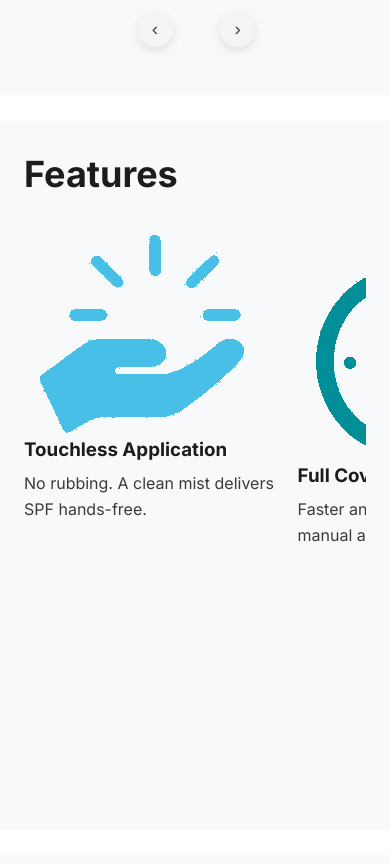
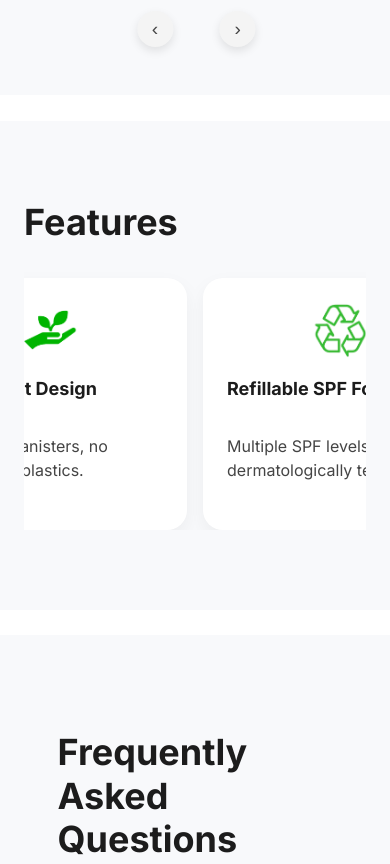
Before and after one commit to SolarMist1/SolarMist, a plain HTML site: page index.html in a window 390 px wide. Shown: the part 2980-3844 px from the top of the page. Drawn offline with Linux system fonts and the light colour scheme.

```diff
--- a/style.css
+++ b/style.css
@@ -1310,6 +1310,105 @@ text-shadow: 0 2px 8px rgba(0, 0, 0, 0.5);
 }
 
 
+/*******************************
+  FEATURES SECTION
+*******************************/
+
+.features-section {
+  padding-top: 5rem;
+  padding-bottom: 5rem;
+}
+
+.features-grid {
+  display: grid;
+  grid-template-columns: repeat(4, 1fr); /* Desktop: 4 columns */
+  gap: 1rem;
+  padding-top: 2rem;
+  justify-content: center;   /* 👈 Ensures rows are centered even if not full width */
+}
+
+.features-section h2 {
+  font-family: "Inter", sans-serif;
+  font-size: 2.25rem;
+  font-weight: 700;
+  margin-bottom: 0.1rem;
+  text-align: left;
+}
+
+.feature {
+  background-color: #fff;
+  border-radius: 20px;
+  padding: 2rem;
+  box-shadow: 0 8px 20px rgba(0, 0, 0, 0.05);
+  transition: transform 0.3s ease;
+  display: flex;
+  flex-direction: column;
+  align-items: center;
+  text-align: left;
+}
+
+.feature:hover {
+  transform: translateY(-4px);
+}
+
+.feature-image {
+  width: 64px;
+  height: 64px;
+  margin-bottom: 1.25rem;
+  display: flex;
+  align-items: center;
+  justify-content: center;
+}
+
+.feature-image img {
+  width: 100%;
+  height: auto;
+  object-fit: contain;
+}
+
+.feature-content h3 {
+  font-size: 1.125rem;
+  font-weight: 700;
+  margin-bottom: 0.5rem;
+  color: #1c1c1c;
+}
+
+.feature h3 {
+  min-height: 3rem; /* or adjust based on tallest title */
+}
+
+.feature-content p {
+  font-size: 1rem;
+  color: #444;
+  line-height: 1.5;
+}
+
+/* Tablet */
+@media (max-width: 1024px) {
+  .features-grid {
+    grid-template-columns: repeat(2, 1fr);
+  }
+}
+
+/* Mobile */
+@media (max-width: 600px) {
+  .features-grid {
+    grid-template-columns: 1fr;
+  }
+
+  .feature {
+    padding: 1.5rem;
+  }
+
+  .feature-image {
+    width: 56px;
+    height: 56px;
+  }
+}
+
+
+
+
 
 /*******************************
   SECTION WRAPPER
```
